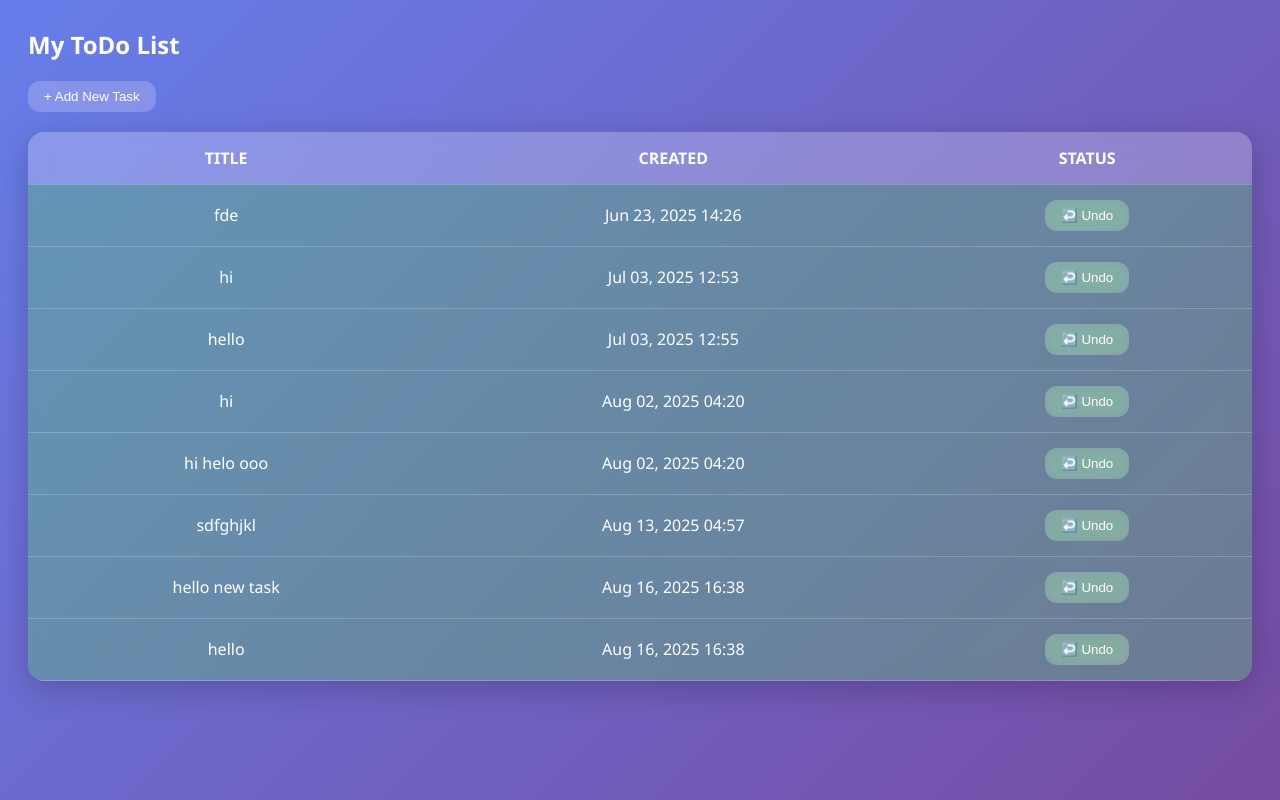
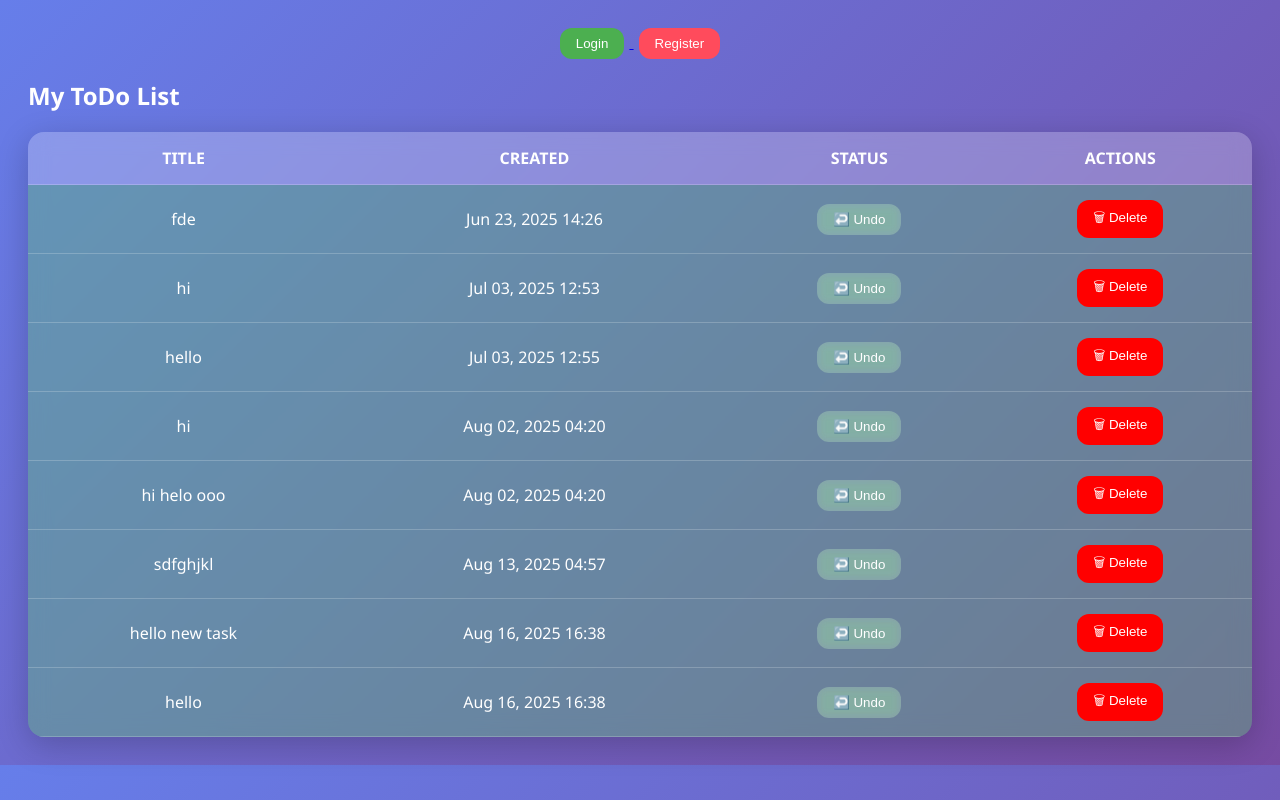
Before and after one commit to j-harishankar/TaskMate, a Django app: template todoproject/todo/templates/todo/task_list.html in a window 1280 px wide. Run offline with Django 5.2, Linux system fonts and the light colour scheme; the template is opened without the code that fills it: values that come from a table or form of the project are taken from there, others are empty; data comes from the database, SQL or seed files in the repository; both versions use the stored data as it was after the commit.

Commit message:
completed user authentication and authorization

```diff
--- a/todoproject/todo/models.py
+++ b/todoproject/todo/models.py
@@ -1,9 +1,11 @@
 from django.db import models
-
+from django.contrib.auth.models import User
 # Create your models here.
 class Task(models.Model):
     title = models.TextField(max_length=255)
     completed = models.BooleanField(default=False)
     created_at = models.DateTimeField(auto_now_add=True)
+    user = models.ForeignKey(User, on_delete=models.CASCADE, null=True)
+
     def __str__(self):
        return self.title
--- a/todoproject/todo/templates/todo/task_list.html
+++ b/todoproject/todo/templates/todo/task_list.html
@@ -1,16 +1,38 @@
-<h2 class="text-3xl font-bold mb-4 text-center">My ToDo List</h2>
-<a href="{% url 'create' %}" class="block text-center mb-6">
-    <button class="bg-white/20 backdrop-blur-md border border-white/30 rounded-2xl px-6 py-2 text-white hover:bg-white/30 transition">
-        + Add New Task
-    </button>
-</a>
-
+<!DOCTYPE html>
+<html lang="en">
+<head>
+    <meta charset="UTF-8">
+    <title>My ToDo List</title>
     <style>
         body {
             background: linear-gradient(135deg, #667eea, #764ba2);
             font-family: 'Segoe UI', Tahoma, Geneva, Verdana, sans-serif;
             color: #fff;
             padding: 20px;
+        }
+
+        header {
+            text-align: center;
+            margin-bottom: 20px;
+        }
+
+        header p {
+            margin-bottom: 10px;
+            font-size: 1.2rem;
+            font-weight: 500;
+        }
+
+        header a button {
+            margin: 0 5px;
+            padding: 8px 16px;
+            border: none;
+            border-radius: 12px;
+            cursor: pointer;
+            transition: background 0.3s, transform 0.2s;
+        }
+
+        header a button:hover {
+            transform: translateY(-2px);
         }
 
         table {
@@ -59,13 +81,39 @@
             transform: translateY(-2px);
         }
 
-    td[colspan="3"] {
+        td[colspan="4"] {
             padding: 20px;
             font-size: 1.2rem;
             color: #fff;
             opacity: 0.8;
         }
     </style>
+</head>
+<body>
+
+<header>
+    {% if user.is_authenticated %}
+        <p>Welcome, {{ user.username }}!</p>
+<form method="post" action="{% url 'logout' %}" style="display:inline;">
+    {% csrf_token %}
+    <button style="background-color:#ff4b5c;color:white;">Logout</button>
+</form>
+
+        </a>
+        <a href="{% url 'create' %}">
+            <button style="background-color:#4CAF50;color:white;">+ Add New Task</button>
+        </a>
+    {% else %}
+        <a href="{% url 'login' %}">
+            <button style="background-color:#4CAF50;color:white;">Login</button>
+        </a>
+        <a href="{% url 'register' %}">
+            <button style="background-color:#ff4b5c;color:white;">Register</button>
+        </a>
+    {% endif %}
+</header>
+
+<h2 class="text-3xl font-bold mb-4 text-center">My ToDo List</h2>
 
 <table>
     <thead>
@@ -73,6 +121,7 @@
             <th>Title</th>
             <th>Created</th>
             <th>Status</th>
+            <th>Actions</th>
         </tr>
     </thead>
     <tbody>
@@ -89,11 +138,19 @@
                     {% endif %}
                 </a>
             </td>
+            <td>
+                <a href="{% url 'delete' task.id %}">
+                    <button style="background-color:red;color:white;">🗑 Delete</button>
+                </a>
+            </td>
         </tr>
         {% empty %}
         <tr>
-                <td colspan="3">No Tasks Yet!</td>
+            <td colspan="4">No Tasks Yet!</td>
         </tr>
         {% endfor %}
     </tbody>
 </table>
+
+</body>
+</html>
--- a/todoproject/todo/urls.py
+++ b/todoproject/todo/urls.py
@@ -1,7 +1,14 @@
 from django.urls import path
 from . import views
+from django.contrib.auth import views as auth_views
 urlpatterns =[
 path('list/', views.task_list, name='list'),
 path('', views.create_task, name='create'),
-path('complete/<int:task_id>',views.complete,name='complete')
+path('complete/<int:task_id>',views.complete,name='complete'),
+path('delete/<int:task_id>/', views.delete_task, name='delete'),
+path('login/', auth_views.LoginView.as_view(template_name='todo/login.html'), name='login'),
+path('logout/', auth_views.LogoutView.as_view(next_page='login'), name='logout'),
+path('register/', views.register, name='register'),
+path('logout/', auth_views.LogoutView.as_view(), name='logout'),
+
 ]
--- a/todoproject/todoproject/settings.py
+++ b/todoproject/todoproject/settings.py
@@ -121,3 +121,6 @@
 # https://docs.djangoproject.com/en/5.2/ref/settings/#default-auto-field
 
 DEFAULT_AUTO_FIELD = 'django.db.models.BigAutoField'
+LOGIN_URL = 'login'
+LOGIN_REDIRECT_URL = 'list'
+LOGOUT_REDIRECT_URL = 'login'
```
Also changed, not shown: todoproject/todo/views.py (+37 -9 lines), todoproject/db.sqlite3. Lines whose indentation alone changed are shown as unchanged.
